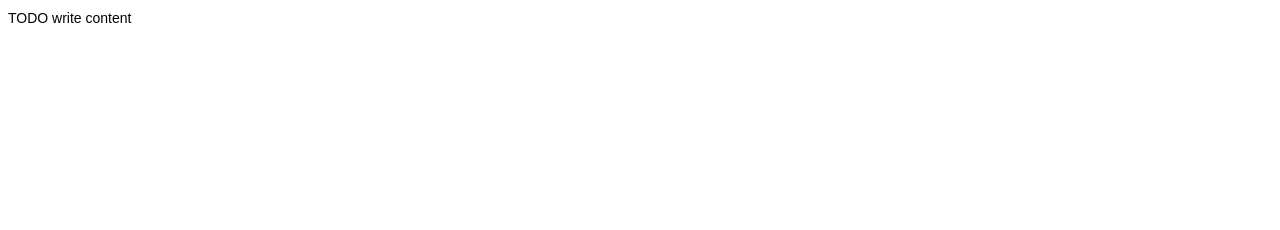
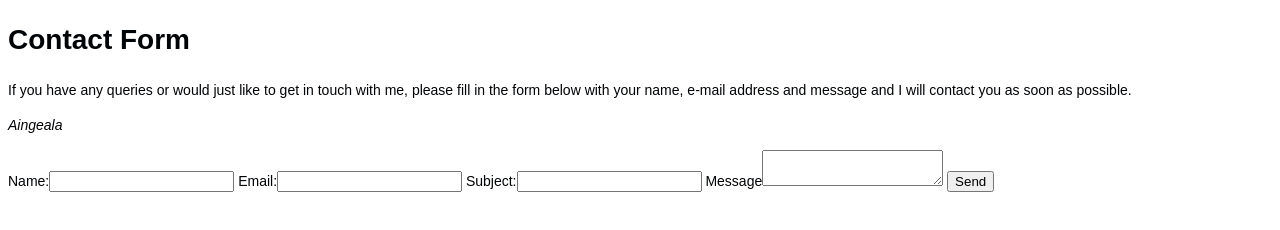
Before and after one commit to MBMurray62/WebsiteExample1a, a plain HTML site: page public_html/contact.html in a window 1280 px wide. Drawn offline with Linux system fonts and the light colour scheme.

Commit message:
Update contact.html

```diff
--- a/public_html/contact.html
+++ b/public_html/contact.html
@@ -12,6 +12,29 @@ and open the template in the editor.
         <meta name="viewport" content="width=device-width, initial-scale=1.0">
     </head>
     <body>
-        <div>TODO write content</div>
+        <div id="form">
+
+		<form>
+			<div>
+				<h1>Contact Form</h1>
+				<p>If you have any queries or would just like to get in touch with me, please fill in the form below with your name, e-mail address and message and I will contact you as soon as possible.</p>
+				<p><i>Aingeala</i></p>
+				<label>
+				<span>Name:</span><input id="name" type = "text" name ="name"/>
+				</label>
+				<label>
+				<span>Email:</span><input id="email" type="text" name="email"/>
+				</label>
+				<label>
+				<span>Subject:</span><input id="subject" type="text" name="subject"/>
+				</label>
+				<label>
+				<span>Message</span><textarea id="feedback" name="feedback"></textarea>
+				<input class="button" type="button" value="Send"/>
+				</label>
+			</div>
+
+		</form>
+		</div>
     </body>
 </html>
```
